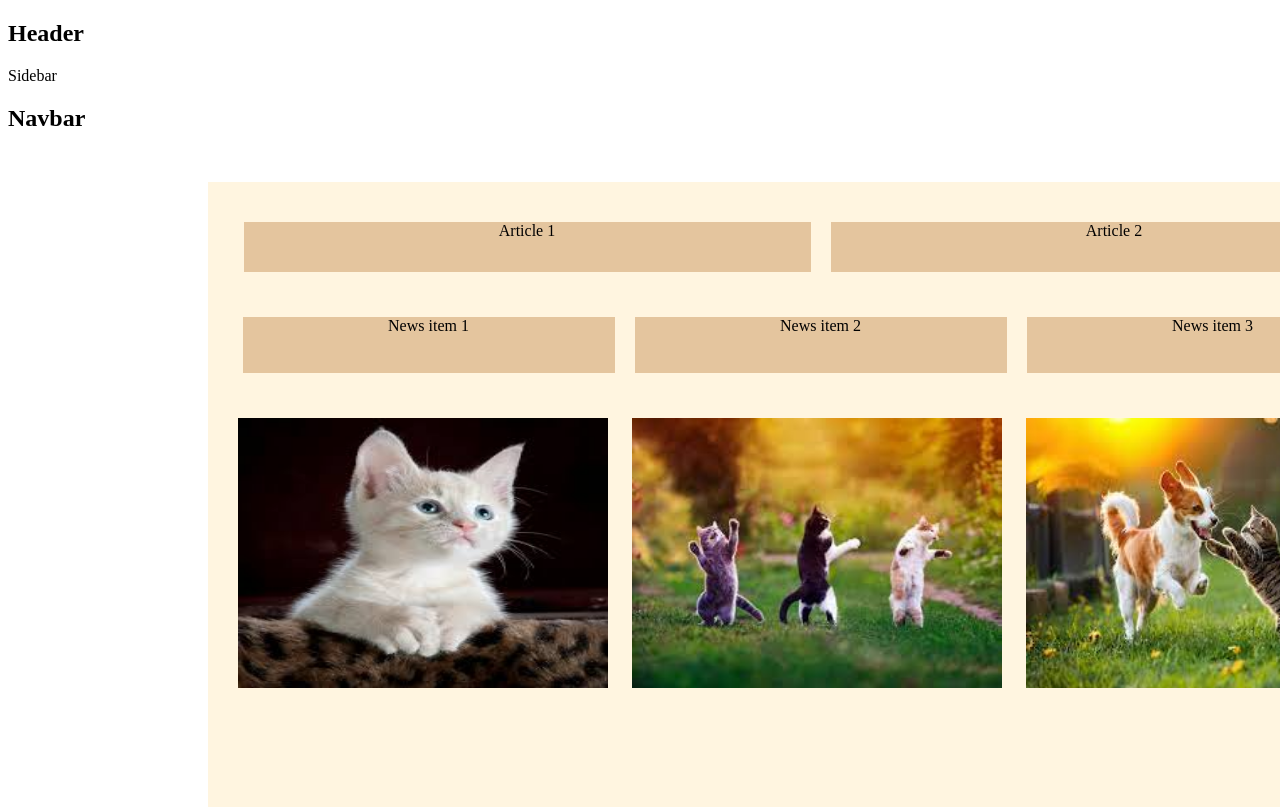
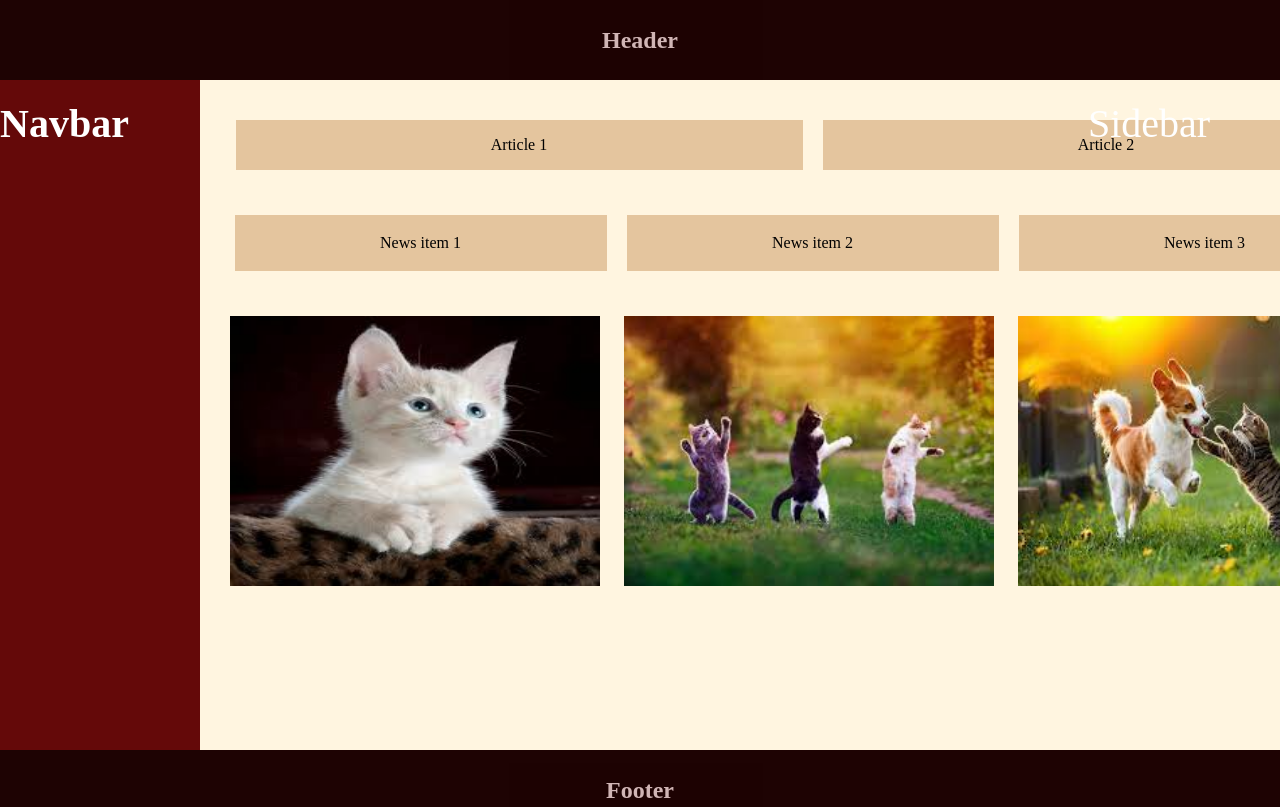
Before and after one commit to Aisha056/25.11.24, a plain HTML site: page neww/index.html in a window 1280 px wide. Shown: the top 807 px of the page. Drawn offline with Linux system fonts and the light colour scheme.

Commit message:
style.css

```diff
--- a/neww/style.css
+++ b/neww/style.css
@@ -1,9 +1,60 @@
 .content{
     background-color: #FFF5E0;
-    height:712px;
-    margin: 50px 200px ;
+    height:400px;
+    margin: 0px 200px ;
     width: 1185px;
     padding: 20px 20px 250px 20px;
+
+}
+.h_container{
+    background-color: black;
+    width: 100%;
+    height: 80px;
+    color: white;
+    display: flex;
+    justify-content: center;
+    align-items: center;
+    opacity: .7;
+
+
+}
+body{
+    background-color: #640909;
+    margin: 0;
+}
+.header-title{
+    text-align: center;
+
+}
+.sidebar-container{
+    display: flex;
+    justify-self: end;
+    width: 15%;
+
+}
+.sidebar-text{
+    text-align: center;
+    padding-right: 60px;
+    font-size: 40px;
+    color: white;
+    position: absolute;
+    margin-top: 20px;
+}
+.navbar-text{
+    position: absolute;
+    color: white;
+    font-size: 40px;
+    margin-top: 20px;
+}
+.footer-title{
+    background-color: black;
+    width: 100%;
+    height: 80px;
+    color: white;
+    display: flex;
+    justify-content: center;
+    align-items: center;
+    opacity: .7;
 }
 .article{
 
@@ -18,6 +69,7 @@ width: 567px;
 height: 50px;
 margin:20px 10px;
 text-align: center;
+place-content: center;
 
 
 }
@@ -35,6 +87,7 @@ text-align: center;
     width: 372px;
     height: 56px;
     text-align: center;
+    place-content: center;
    margin:25px 10px;
 
 
```
